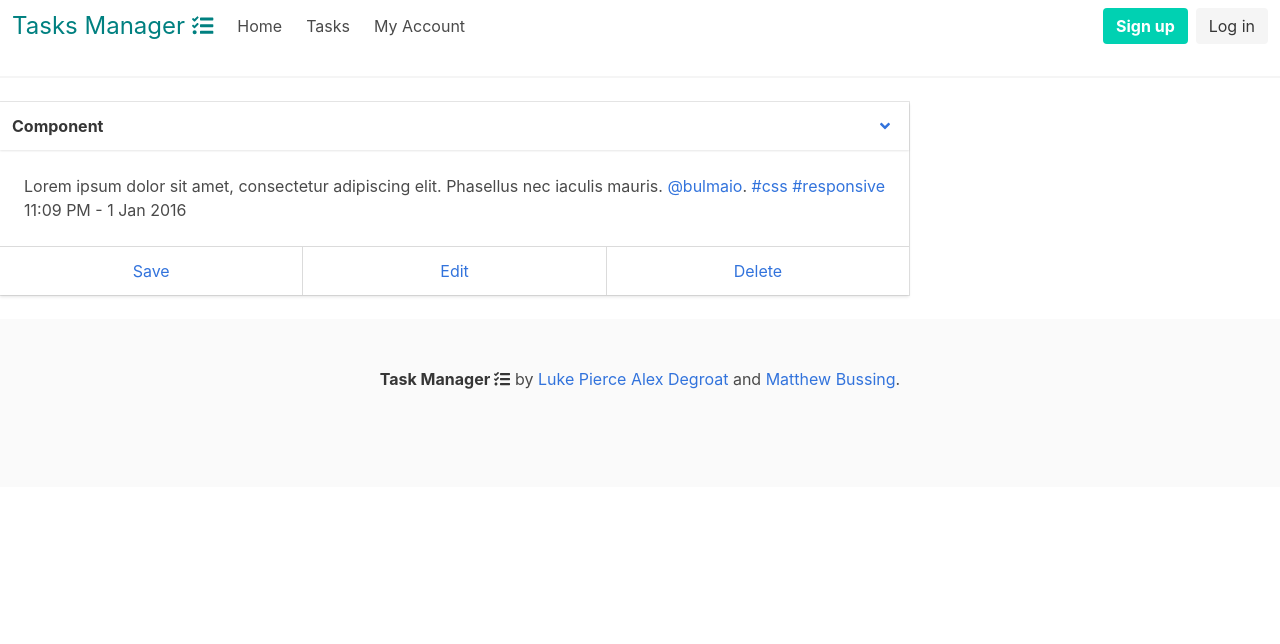
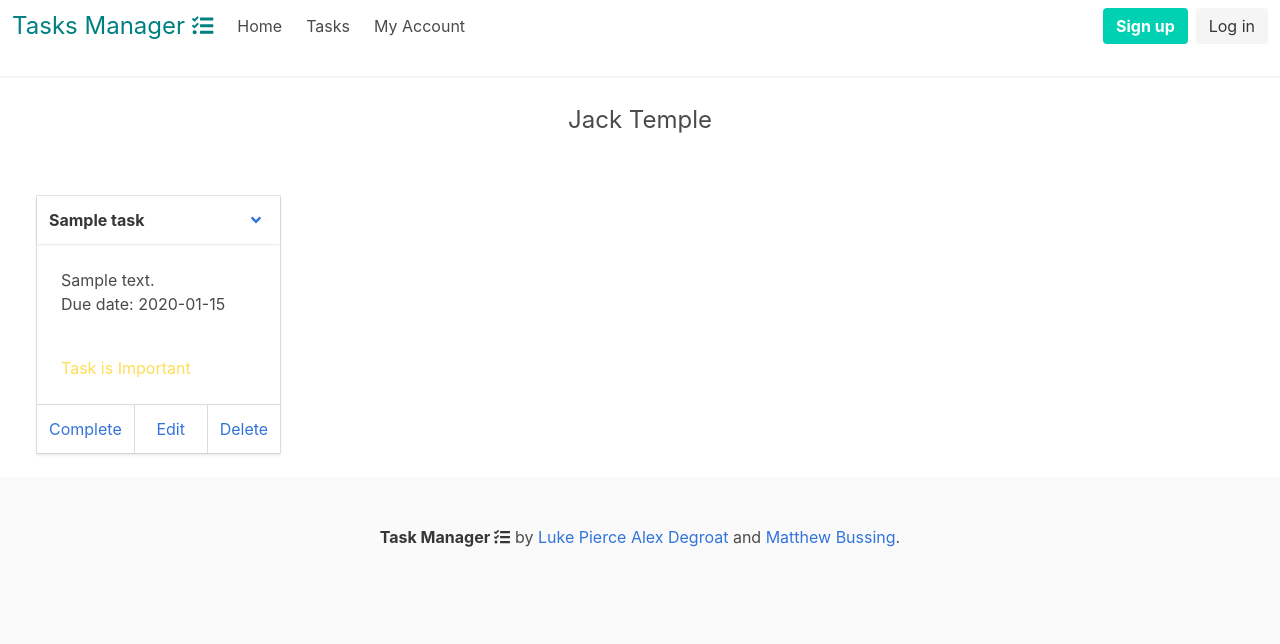
Before and after one commit to lpierce1313/final_project, a PHP site: page /tasks.php in a window 1280 px wide. Shown: the top 644 px of the page. Run offline with PHP 8.4, Linux system fonts and the light colour scheme; tables that the repository leaves empty hold one stand-in row (values such as "Sample post"); some libraries are stand-ins or nearby versions.

Commit message:
task page

```diff
--- a/csci445.css
+++ b/csci445.css
@@ -34,5 +34,15 @@
 }
 
 .card_styling{
-  display: inline-block;
+  display: inline-grid;
+  width: 20%;
+  margin-left: 5px;
+  margin-right: 5px;
+  margin-top: 10px;
 }
+
+.card_margin{
+  text-align: left;
+  margin-left: 2em;
+  margin-right: 2em;
+}
--- a/tasks.php
+++ b/tasks.php
@@ -14,11 +14,20 @@
       include 'header.php';
     ?>
     <hr>
-      <section class="">
+      <section class="card_margin">
+        <h1 class="has-text-centered is-size-4">Jack Temple</h1>
+        <br><br>
+        <?php
+        $sql = "SELECT * FROM tasks";
+        $result = $conn->query($sql);
+        if ($result->num_rows > 0) {
+            while($row = $result->fetch_assoc()) {
+        ?>
+
         <div class="card card_styling">
           <header class="card-header">
             <p class="card-header-title">
-              Component
+              <?php echo $row['name']?>
             </p>
             <a href="#" class="card-header-icon" aria-label="more options">
               <span class="icon">
@@ -28,18 +37,33 @@
           </header>
           <div class="card-content">
             <div class="content">
-              Lorem ipsum dolor sit amet, consectetur adipiscing elit. Phasellus nec iaculis mauris.
-              <a href="#">@bulmaio</a>. <a href="#">#css</a> <a href="#">#responsive</a>
+              <?php echo $row['description']?>
               <br>
-              <time datetime="2016-1-1">11:09 PM - 1 Jan 2016</time>
+              <p>Due date: <?php echo $row['due_date']?></p>
+              <br>
+              <?php if($row['urgency'] == 0){ ?>
+                <p class="has-text-info">Task is Unimportant</p>
+              <?php  } else if($row['urgency'] == 1) { ?>
+                <p class="has-text-warning">Task is Important</p>
+              <?php } else { ?>
+                <p class="has-text-danger">Task is Urgent</p>
+              <?php } ?>
+
             </div>
           </div>
           <footer class="card-footer">
-            <a href="#" class="card-footer-item">Save</a>
+            <a href="#" class="card-footer-item">Complete</a>
             <a href="#" class="card-footer-item">Edit</a>
             <a href="#" class="card-footer-item">Delete</a>
           </footer>
         </div>
+
+
+        <?php    }
+        } else {
+            echo "0 results";
+        }
+        ?>
       </section>
       <br>
       <?php
```
